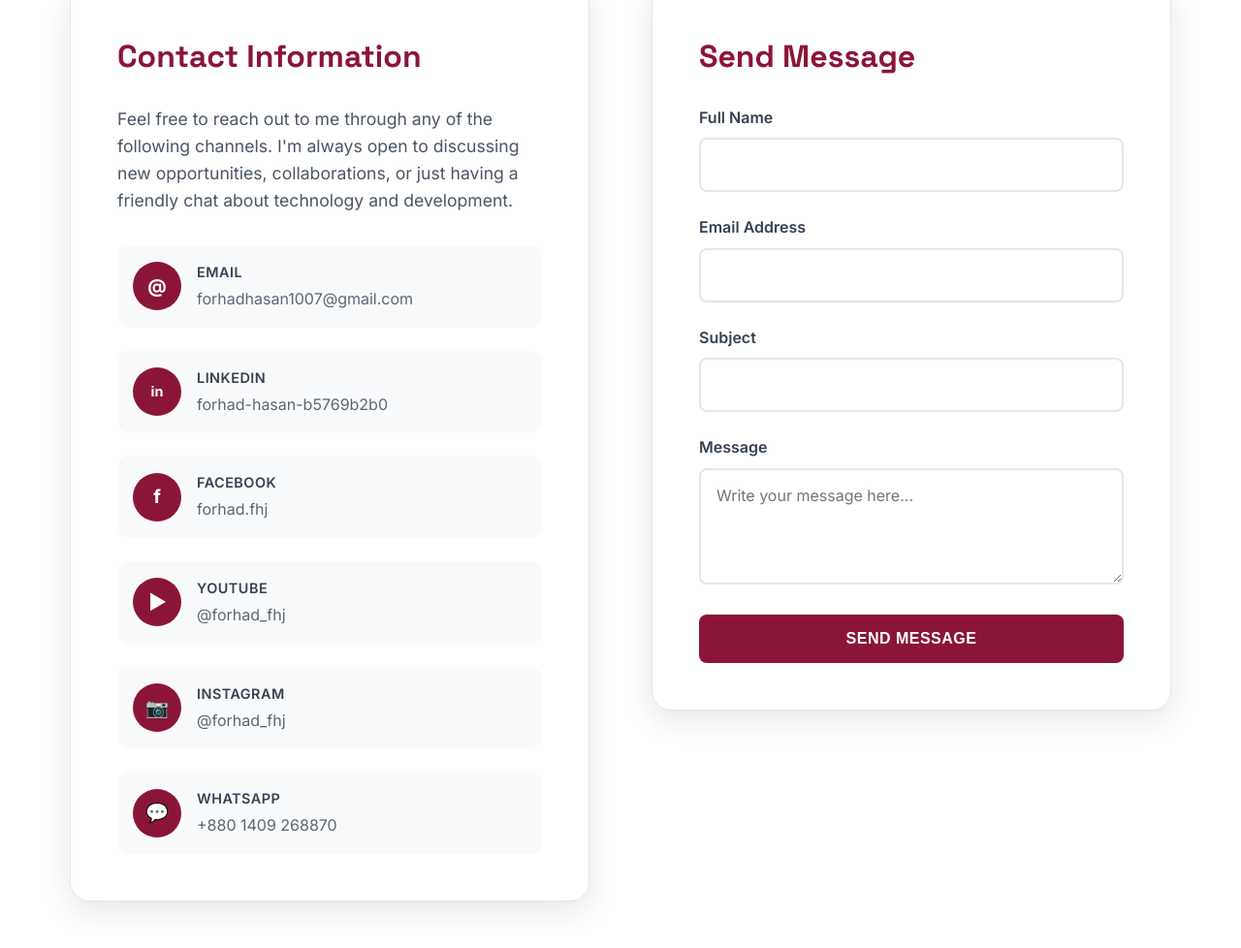
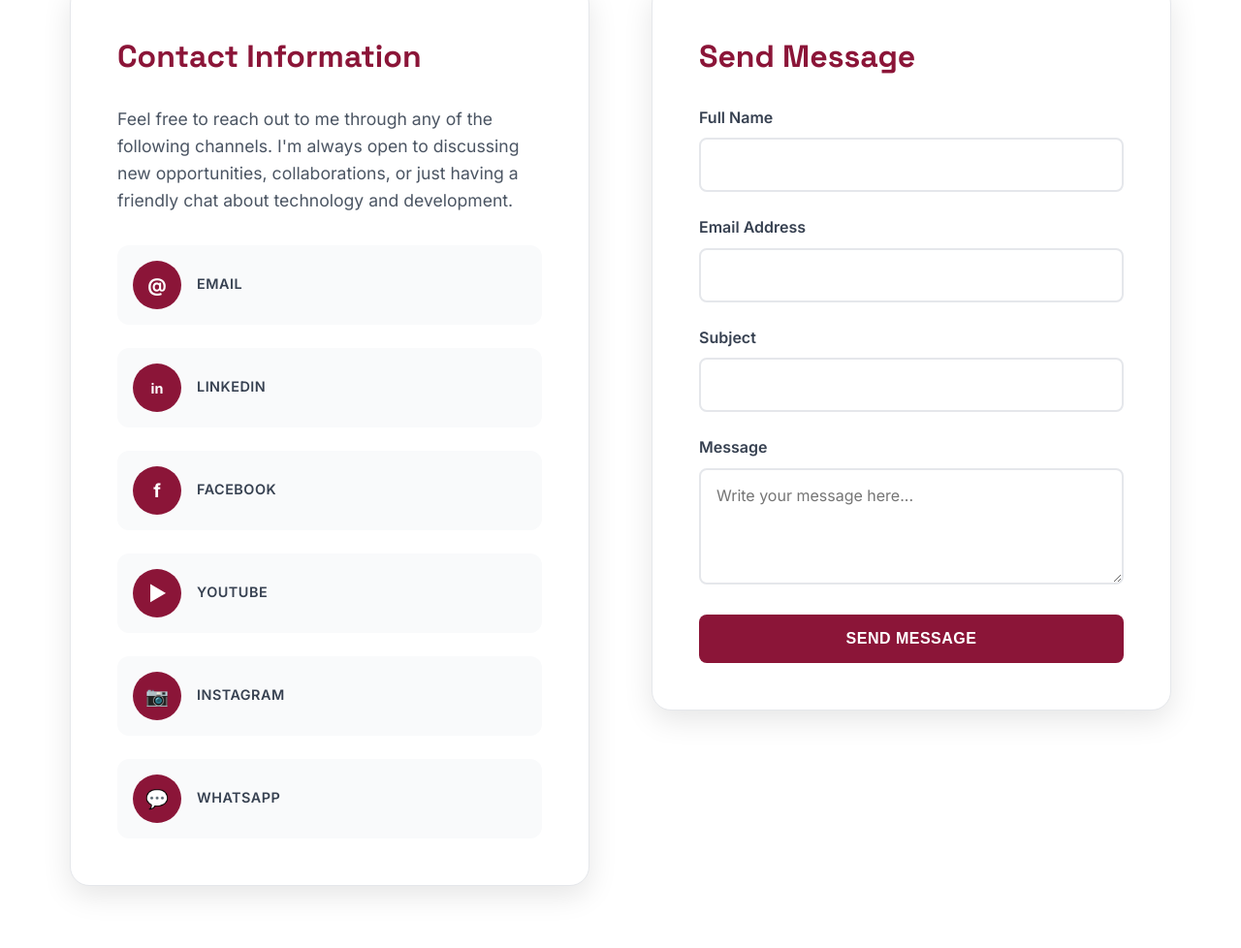
Before and after one commit to 2021331066-forhad/PF, a plain HTML site: page contact.html in a window 1280 px wide. Shown: the part 336-1314 px from the top of the page at 97% size. Drawn offline with Linux system fonts and the light colour scheme.

Commit message:
Update contact.html

```diff
--- a/contact.html
+++ b/contact.html
@@ -338,7 +338,6 @@
   <!-- Navigation -->
   <nav class="navbar">
     <div class="nav-container">
-      <a href="index.html" class="logo">MFH</a>
       <ul class="nav-links">
         <li><a href="index.html">Home</a></li>
         <li><a href="about.html">About</a></li>
@@ -365,7 +364,6 @@
             <div class="contact-icon email-icon"></div>
             <div class="contact-details">
               <div class="contact-label">Email</div>
-              <div class="contact-value">forhadhasan1007@gmail.com</div>
             </div>
           </a>
 
@@ -373,7 +371,6 @@
             <div class="contact-icon linkedin-icon"></div>
             <div class="contact-details">
               <div class="contact-label">LinkedIn</div>
-              <div class="contact-value">forhad-hasan-b5769b2b0</div>
             </div>
           </a>
 
@@ -381,7 +378,6 @@
             <div class="contact-icon facebook-icon"></div>
             <div class="contact-details">
               <div class="contact-label">Facebook</div>
-              <div class="contact-value">forhad.fhj</div>
             </div>
           </a>
 
@@ -389,7 +385,6 @@
             <div class="contact-icon youtube-icon"></div>
             <div class="contact-details">
               <div class="contact-label">YouTube</div>
-              <div class="contact-value">@forhad_fhj</div>
             </div>
           </a>
 
@@ -397,7 +392,6 @@
             <div class="contact-icon instagram-icon"></div>
             <div class="contact-details">
               <div class="contact-label">Instagram</div>
-              <div class="contact-value">@forhad_fhj</div>
             </div>
           </a>
 
@@ -405,7 +399,6 @@
             <div class="contact-icon whatsapp-icon"></div>
             <div class="contact-details">
               <div class="contact-label">WhatsApp</div>
-              <div class="contact-value">+880 1409 268870</div>
             </div>
           </a>
         </div>
```
